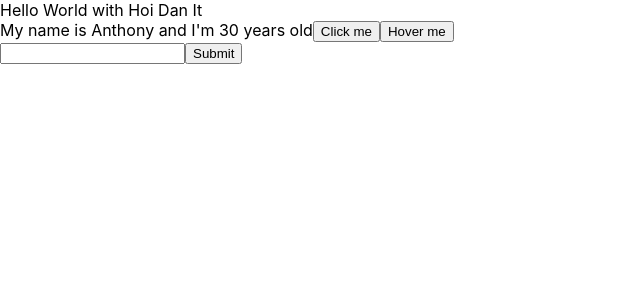
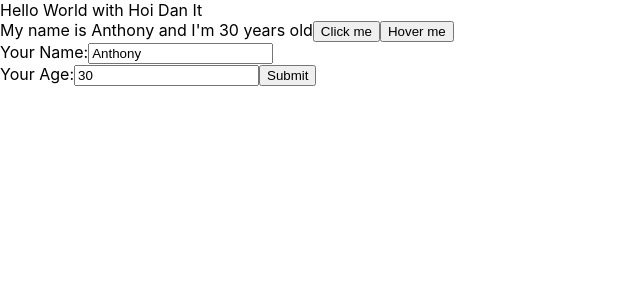
Before and after one commit to Anthony1821992/test-demo-react, a React (Create React App) app: page / in a window 1280 px wide. Shown: the top 300 px of the page, without its empty margins (0-640 px from the left). Built offline with nearby package versions, Linux system fonts and the light colour scheme.

Commit message:
video 22

```diff
--- a/src/components/MyComponent.js
+++ b/src/components/MyComponent.js
@@ -1,55 +1,16 @@
 // class component
 // function component
 
-import React from 'react';
-
+import React from "react";
+import UserInfo from "./UserInfo";
 class MyComponent extends React.Component {
-    state = {
-        name: 'Anthony',
-        age: 30,
-        address: 'USA'
-    }
-    // handleClick(event){
-    //     console.log('Click me my button');
-    //     console.log('My name is ', this.state.name)
-    //     this.setState({name: 'Andy',age: 25});
-    // }
-
-    // Arrow functions:
-    // handleClick=(event)=>{
-    //     this.setState({name: 'Andy',age: 25});
-    // }
-
-    handleOnChangeInput = (event)=>{
-        this.setState({name: event.target.value});
-    }
-
-    handleOnMouseOver(event){
-        console.log(event.pageX)
-    }
-
-    handleOnSubmit  = (event)=>{
-        event.preventDefault();
-    }
-
-    // JSX
-    render(){
-        return(
-            <div>
-                My name is {this.state.name} and I'm {this.state.age} years old
-                <button onClick={(event)=>{this.handleClick(event)}}>Click me</button>
-                <button onMouseOver={this.handleOnMouseOver}>Hover me</button>
-                <form onSubmit={(event)=>{this.handleOnSubmit(event)}}>
-                    <input
-                    type="text"
-                    onChange={(event)=>{this.handleOnChangeInput(event)}}>
-                    </input>
-                    <button>
-                        Submit
-                    </button>
-                </form>
-            </div>
-        )
-    }
+  // JSX
+  render() {
+    return (
+      <div>
+        <UserInfo></UserInfo>
+      </div>
+    );
+  }
 }
 export default MyComponent;
--- /dev/null
+++ b/src/components/UserInfo.js
@@ -0,0 +1,57 @@
+import React from "react";
+
+class UserInfo extends React.Component {
+  state = {
+    name: "Anthony",
+    age: 30,
+    address: "USA",
+  };
+
+  handleOnChangeInput = (event) => {
+    this.setState({ name: event.target.value });
+  };
+
+  handleOnChangeAge = (event) => {
+    this.setState({ age: event.target.value });
+  };
+  render() {
+    return (
+      <div>
+        My name is {this.state.name} and I'm {this.state.age} years old
+        <button
+          onClick={(event) => {
+            this.handleClick(event);
+          }}
+        >
+          Click me
+        </button>
+        <button onMouseOver={this.handleOnMouseOver}>Hover me</button>
+        <form
+          onSubmit={(event) => {
+            this.handleOnSubmit(event);
+          }}
+        >
+          <label>Your Name:</label>
+          <input
+            value={this.state.name}
+            type="text"
+            onChange={(event) => {
+              this.handleOnChangeInput(event);
+            }}
+          />
+          <br />
+          <label>Your Age:</label>
+          <input
+            value={this.state.age}
+            type="text"
+            onChange={(event) => {
+              this.handleOnChangeAge(event);
+            }}
+          />
+          <button>Submit</button>
+        </form>
+      </div>
+    );
+  }
+}
+export default UserInfo;
```
